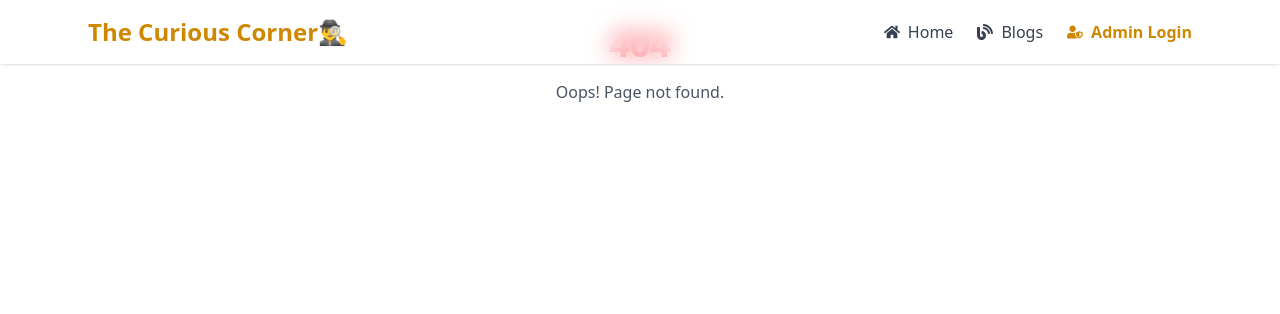
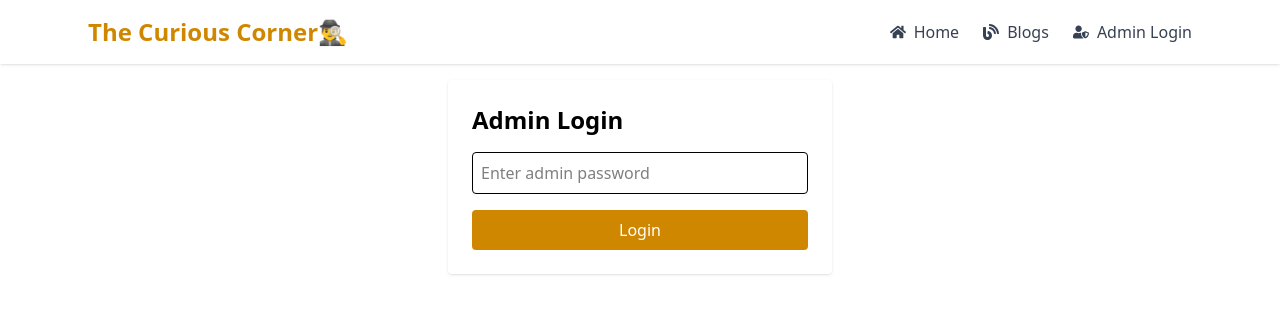
Before and after one commit to ratnesh2507/blog-website, a React (Vite) app: page /admin/login in a window 1280 px wide. Before the commit this address had no page. Shown: the top 314 px of the page. Built offline with nearby package versions, Linux system fonts and the light colour scheme.

Commit message:
Adding auth login setup

```diff
--- a/src/App.jsx
+++ b/src/App.jsx
@@ -15,6 +15,7 @@ import NewPost from "./pages/Admin/NewPost";
 // Route Protection
 import PrivateRoute from "./routes/PrivateRoute";
 import EditPost from "./pages/Admin/EditPost";
+import AdminLogin from "./pages/Admin/AdminLogin";
 
 function App() {
   return (
@@ -27,6 +28,7 @@ function App() {
         {/* Public routes */}
         <Route path="/blog" element={<BlogList />} />
         <Route path="/blog/:slug" element={<BlogPost />} />
+        <Route path="/admin/login" element={<AdminLogin />} />
 
         {/* Admin routes (protected) */}
         <Route
--- a/src/components/Navbar.jsx
+++ b/src/components/Navbar.jsx
@@ -1,7 +1,21 @@
-import { Link, NavLink } from "react-router-dom";
-import { FaHome, FaBlog, FaUserShield } from "react-icons/fa";
+import { Link, NavLink, useNavigate } from "react-router-dom";
+import { FaHome, FaBlog, FaUserShield, FaSignOutAlt } from "react-icons/fa";
+import useAuth from "../hooks/useAuth";
 
 export default function Navbar() {
+  const { isAdmin, login, logout } = useAuth();
+  const navigate = useNavigate();
+
+  const handleLogin = () => {
+    login(); // fake login
+    navigate("/admin");
+  };
+
+  const handleLogout = () => {
+    logout();
+    navigate("/");
+  };
+
   return (
     <nav className="fixed top-0 left-0 w-full z-50 bg-white/30 backdrop-blur-md shadow-sm">
       <div className="max-w-6xl mx-auto px-6 py-4 flex justify-between items-center">
@@ -32,16 +46,33 @@ export default function Navbar() {
             <FaBlog /> Blogs
           </NavLink>
 
+          {isAdmin ? (
+            <>
               <NavLink
-            to="/admin"
+                to="/admin/login"
                 className={({ isActive }) =>
                   `flex items-center gap-2 ${
                     isActive ? "text-yellow-600 font-semibold" : "text-gray-700"
                   } hover:text-blue-500`
                 }
               >
+                <FaUserShield /> Admin
+              </NavLink>
+              <button
+                onClick={handleLogout}
+                className="flex items-center gap-2 text-gray-700 hover:text-red-500"
+              >
+                <FaSignOutAlt /> Logout
+              </button>
+            </>
+          ) : (
+            <button
+              onClick={handleLogin}
+              className="flex items-center gap-2 text-gray-700 hover:text-green-500"
+            >
               <FaUserShield /> Admin Login
-          </NavLink>
+            </button>
+          )}
         </div>
       </div>
     </nav>
--- a/src/hooks/useAuth.js
+++ b/src/hooks/useAuth.js
@@ -1,3 +1,6 @@
+import { useDispatch, useSelector } from "react-redux";
+import { loginAsAdmin, logout } from "../store/slices/authSlice";
+
 function useAuth() {
   const dispatch = useDispatch();
   const isAdmin = useSelector((state) => state.auth.isAdmin);
@@ -11,3 +14,4 @@ function useAuth() {
     logout,
   };
 }
+export default useAuth;
--- /dev/null
+++ b/src/pages/Admin/AdminLogin.jsx
@@ -0,0 +1,41 @@
+import { useState } from "react";
+import useAuth from "../../hooks/useAuth";
+import { useNavigate } from "react-router-dom";
+
+export default function AdminLogin() {
+  const { login } = useAuth();
+  const navigate = useNavigate();
+  const [password, setPassword] = useState("");
+
+  const handleSubmit = (e) => {
+    e.preventDefault();
+    // Simple password check — replace with real auth later
+    if (password === "admin123") {
+      login();
+      navigate("/admin");
+    } else {
+      alert("Invalid password!");
+    }
+  };
+
+  return (
+    <div className="max-w-sm mx-auto mt-20 p-6 bg-white rounded shadow">
+      <h2 className="text-2xl font-bold mb-4">Admin Login</h2>
+      <form onSubmit={handleSubmit} className="space-y-4">
+        <input
+          type="password"
+          placeholder="Enter admin password"
+          value={password}
+          onChange={(e) => setPassword(e.target.value)}
+          className="w-full border p-2 rounded"
+        />
+        <button
+          type="submit"
+          className="w-full bg-yellow-600 text-white p-2 rounded hover:bg-yellow-700"
+        >
+          Login
+        </button>
+      </form>
+    </div>
+  );
+}
```
Lines whose indentation alone changed are shown as unchanged.
